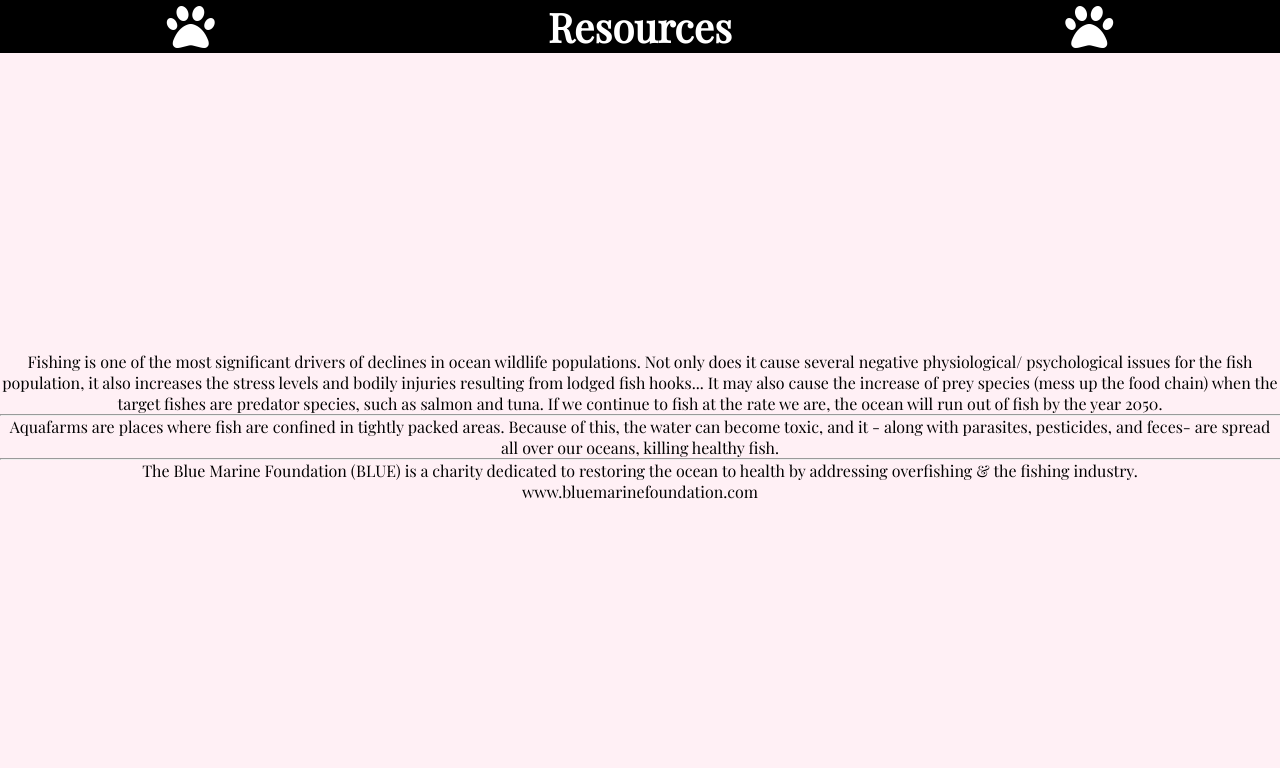
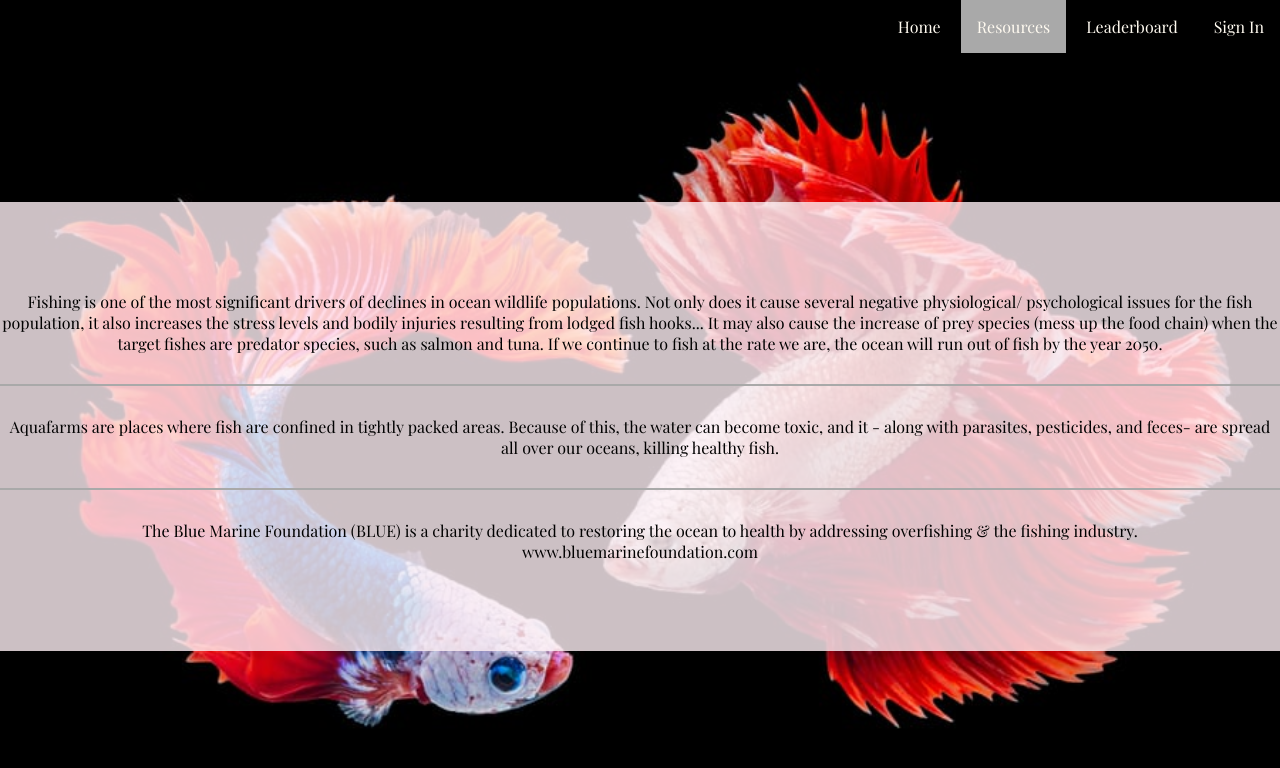
Before and after one commit to MeriemIdris/TheEffectsOfOverFishing, a plain HTML site: page resources.html in a window 1280 px wide. Drawn offline with nearby package versions, Linux system fonts and the light colour scheme.

Commit message:
styling and link to home'

```diff
--- a/resources.css
+++ b/resources.css
@@ -1,9 +1,11 @@
 html, body {
     height:100%;
+}
+body {
     background-image: url(images/pretty.fish.jpeg);
 }
 
-nav ul{
+/* nav ul{
     display:flex;
     list-style-type: None;
     justify-content: space-around;
@@ -11,7 +13,7 @@ nav ul{
 }
 nav ul li {
     color:white;
-}
+} */
 
 #header-text {
     font-size:40px;
@@ -20,11 +22,15 @@ nav ul li {
 .text-container {
     display:flex;
     justify-content:center;
-    background-color:lavenderblush;
+    height: 60%;
+    background-color:rgb(255, 240, 245, 0.8);
     flex-direction:column;
     text-align:center;
+    align-self: center;
 }
 
 hr {
     width:100%;
+    margin: 30px 0 30px 0;
+    border: 1px solid darkgray;
 }
--- a/resources.html
+++ b/resources.html
@@ -11,10 +11,10 @@
 <body>
     <nav>
         <ul>
-            <li><i class="fas fa-paw fa-3x"></i></li>
-            <li><h1 id="header-text">Resources</h1></li>
-             <li><i class="fas fa-paw fa-3x"></i></li>
-
+            <li><a href="index.html">Home</a></li>
+            <li><a class="nav-selected" href="resources.html">Resources</a> </li>
+            <li><a href="#">Leaderboard</a> </li>
+            <li><a href="#">Sign In</a> </li>
         </ul>
     </nav>
     <div class="text-container">
--- a/styles.css
+++ b/styles.css
@@ -9,14 +9,14 @@
 html, body {
     width:100%;
     height:100%;
-    background-color:#bf70ff;
+    /* background-color:#bf70ff; */
 }
 
 /* PAGE STRUCTURE */
 body {
     display:grid;
     grid-template-rows: auto 1fr auto;
-    background-image: url(../images/Lavender.background1.png);
+    background-image: url(images/pretty.fish.jpeg);
     background-size:cover;
     font-size: 16px;
     font-family: 'Playfair+Display&display'
@@ -61,3 +61,7 @@ nav ul li a:hover {
     height: 10%;
 
 }
+
+.nav-selected{
+    background-color: darkgray;
+}
```
Also changed, not shown: index.html (+2 -1 lines).
